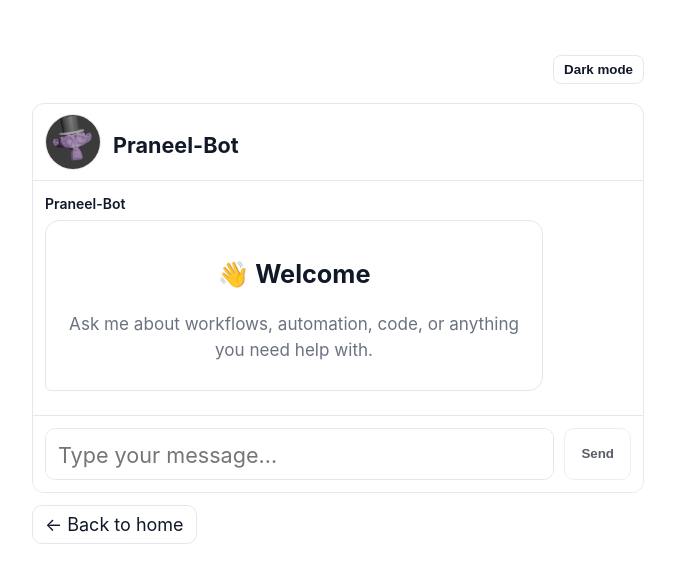
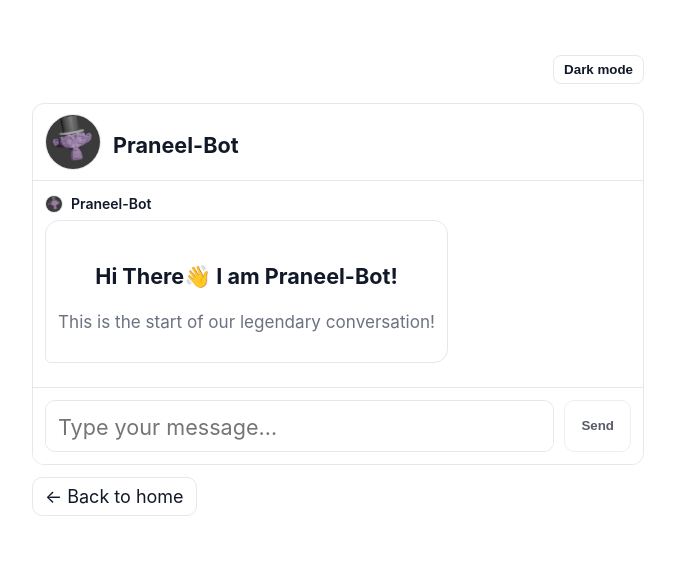
Before and after one commit to Praneel7015/landing-page, a Next.js app: page /chatbot in a window 1280 px wide. Shown: the top 582 px of the page, without its empty margins (302-977 px from the left). Built offline with nearby package versions, Linux system fonts and the light colour scheme; no server answers.

Commit message:
Added Redundant files

```diff
--- a/pages/chatbot.js
+++ b/pages/chatbot.js
@@ -33,8 +33,8 @@ export default function ChatbotPage() {
       id: 'welcome',
       sender: 'bot',
       html: `<div class="markdown" style="text-align:center; color: var(--muted-text);">
-        <h3 style="color: var(--text); margin-bottom: 0.25rem; font-weight: 700;">👋 Welcome</h3>
-        <p style="font-size: 0.95rem;">Ask me about workflows, automation, code, or anything you need help with.</p>
+        <h4 style="color: var(--text); margin-bottom: 0.25rem; font-weight: 700;">Hi There👋 I am Praneel-Bot!</h3>
+        <p style="font-size: 0.95rem;">This is the start of our legendary conversation!</p>
       </div>`
     }
   ]);
@@ -73,7 +73,7 @@ export default function ChatbotPage() {
     return () => window.removeEventListener('resize', update);
   }, []);
 
-  // Smooth-scroll to bottom when messages or typing changes
+  // Smooth-scrolling to the bottom when messages or typing changes
   useEffect(() => {
     const sc = scrollRef.current;
     if (!sc) return;
@@ -93,7 +93,7 @@ export default function ChatbotPage() {
     const text = input.trim();
     if (!text || loading) return;
 
-    // push user message
+    // push the users message
     pushMessage({ sender: 'user', text, time: timeNow() });
     setInput('');
     setLoading(true);
@@ -189,6 +189,14 @@ export default function ChatbotPage() {
       textAlign: owner === 'user' ? 'right' : 'left',
       width: '100%'
     }),
+    metaAvatar: {
+      width: 18,
+      height: 18,
+      borderRadius: 999,
+      objectFit: 'cover',
+      display: 'block',
+      border: '1px solid var(--border)'
+    },
     bubble: (owner) => ({
       padding: '10px 12px',
       borderRadius: 14,
@@ -255,10 +263,8 @@ export default function ChatbotPage() {
       </Head>
 
       <section className={`${utilStyles.headingMd} ${utilStyles.padding1px}`}>
-  {/* heading intentionally removed for a cleaner look */}
 
         <div style={styles.pane}>
-          {/* Header inside the pane */}
           <div style={styles.header}>
             <div style={styles.headerLeft}>
               <img src="/images/profile.jpg" width={56} height={56} alt="Praneel" style={styles.avatar} />
@@ -274,6 +280,11 @@ export default function ChatbotPage() {
               {messages.map((m) => (
                 <div key={m.id} style={{ ...styles.messageRow, ...styles.rowAlign(m.sender) }}>
                   <div style={styles.meta(m.sender)}>
+                    {m.sender === 'user' ? (
+                      <img src="/images/profile-photo.svg" alt="You" style={styles.metaAvatar} />
+                    ) : (
+                      <img src="/images/profile.jpg" alt="Praneel-Bot" style={styles.metaAvatar} />
+                    )}
                     <span style={styles.author}>{m.sender === 'user' ? 'You' : 'Praneel-Bot'}</span>
                     {m.time && <span style={styles.time}>{m.time}</span>}
                   </div>
@@ -287,12 +298,13 @@ export default function ChatbotPage() {
               {typing && (
                 <div style={{ ...styles.messageRow, ...styles.rowAlign('bot') }}>
                   <div style={styles.meta('bot')}>
+                    <img src="/images/profile.jpg" alt="Praneel-Bot" style={styles.metaAvatar} />
                     <span style={styles.author}>Praneel-Bot</span>
                     <span style={styles.time}>{timeNow()}</span>
                   </div>
                   <div style={styles.bubble('bot')}>
                     <div style={{ display: 'flex', alignItems: 'center', gap: 8 }}>
-                      <span style={styles.typing}>Praneel-Bot is typing</span>
+                      <span style={styles.typing}>typing</span>
                       <span className="typingDots" aria-hidden>
                         <span className="typingDot" />
                         <span className="typingDot" />
```
Also changed, not shown: public/images/profile-photo.svg (added).
